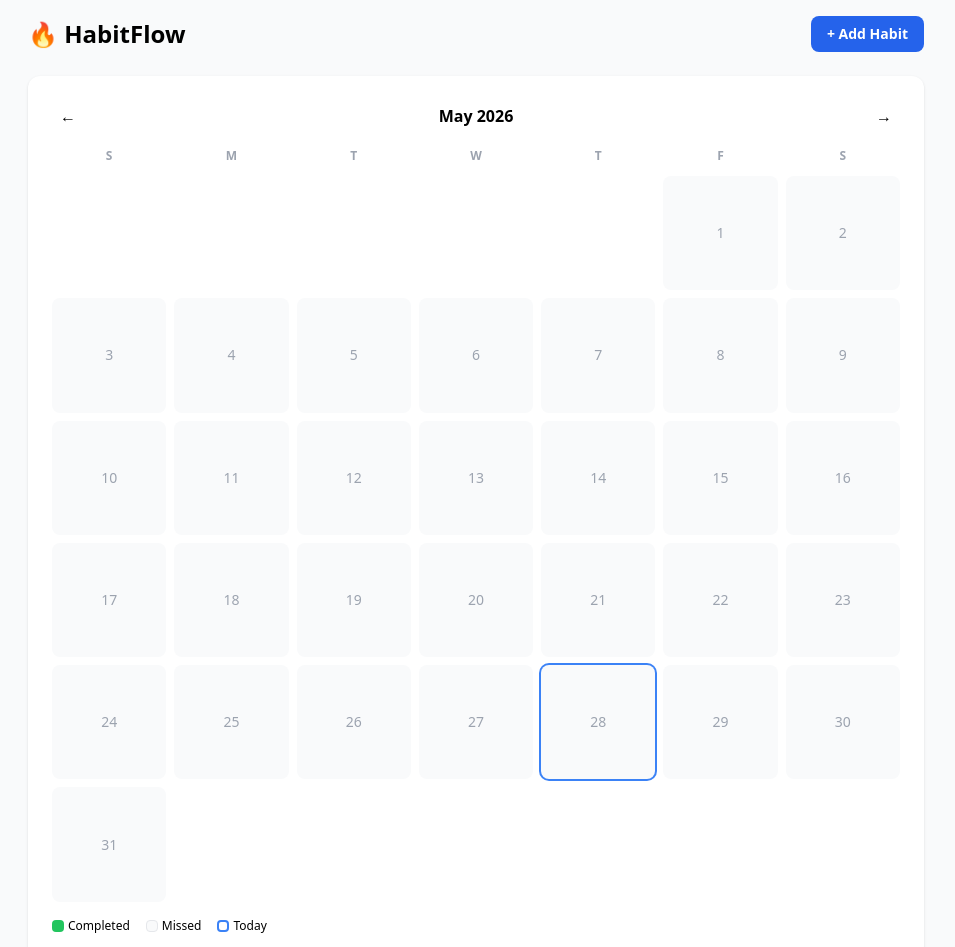
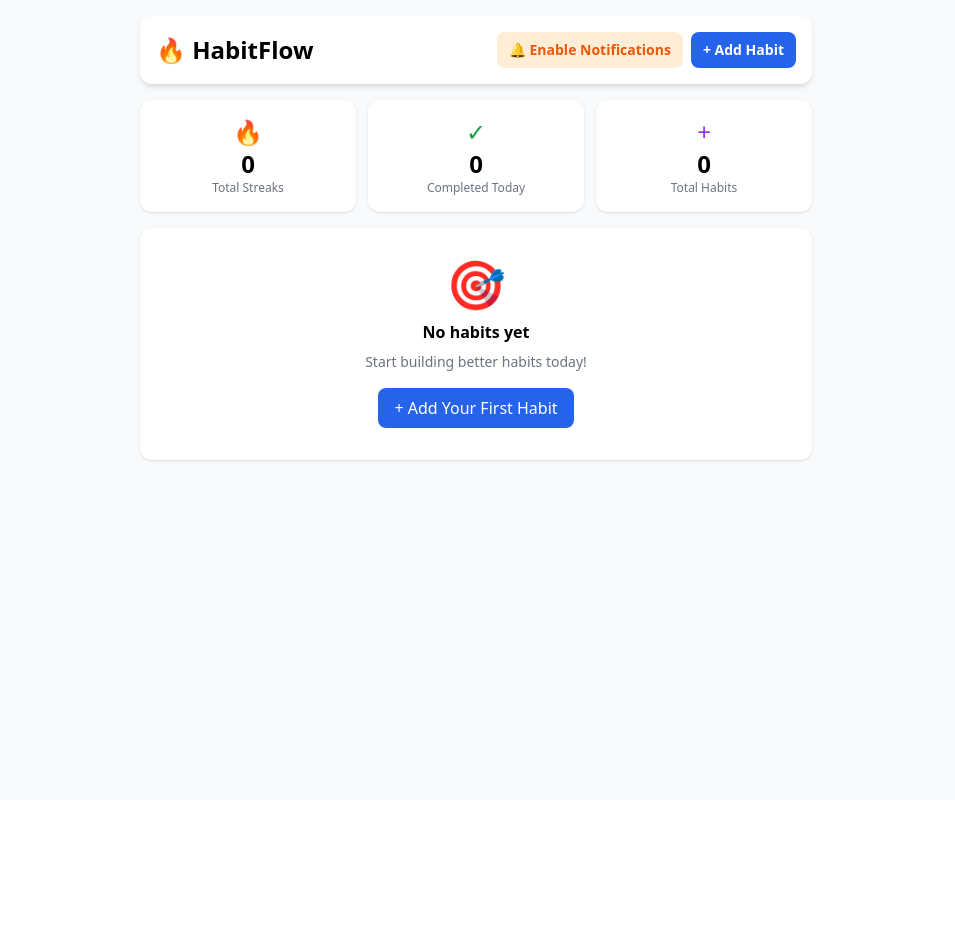
Before and after one commit to pradnyajadhav7122-pixel/habit-tracker-, a Next.js app: page / in a window 1280 px wide. Shown: the top 947 px of the page, without its empty margins (164-1119 px from the left). After the commit the page ends 800 px from the top, so only its background shows below. Built offline with nearby package versions, Linux system fonts and the light colour scheme.

Commit message:
FINAL: Full app with photo calendar streak categories

```diff
--- a/src/app/page.js
+++ b/src/app/page.js
@@ -7,6 +7,7 @@ export default function Home() {
   const [habitCategory, setHabitCategory] = useState('Health')
   const [habitImage, setHabitImage] = useState(null)
   const [showAdd, setShowAdd] = useState(false)
+  const [notificationsEnabled, setNotificationsEnabled] = useState(false)
   const [selectedHabitForCal, setSelectedHabitForCal] = useState(null)
   const [currentMonth, setCurrentMonth] = useState(new Date())
 
@@ -19,11 +20,34 @@ export default function Home() {
       setHabits(parsedHabits)
       if (parsedHabits.length > 0) setSelectedHabitForCal(parsedHabits[0])
     }
+    if ('Notification' in window) {
+      setNotificationsEnabled(Notification.permission === 'granted')
+    }
   }, [])
 
   useEffect(() => {
     localStorage.setItem('habitflow-data', JSON.stringify(habits))
   }, [habits])
+
+  useEffect(() => {
+    const interval = setInterval(() => {
+      const now = new Date()
+      if (now.getHours() === 21 && now.getMinutes() === 0 && notificationsEnabled) {
+        new Notification('HabitFlow Reminder 🔥', {
+          body: 'Check your habits for today!',
+          icon: '/icon-192x192.png'
+        })
+      }
+    }, 60000)
+    return () => clearInterval(interval)
+  }, [notificationsEnabled])
+
+  const enableNotifications = async () => {
+    if ('Notification' in window) {
+      const permission = await Notification.requestPermission()
+      setNotificationsEnabled(permission === 'granted')
+    }
+  }
 
   const handleImageUpload = (e) => {
     const file = e.target.files[0]
@@ -74,6 +98,13 @@ export default function Home() {
   }
 
   const today = new Date().toISOString().split('T')[0]
+  const totalStreaks = habits.reduce((sum, h) => sum + h.completedDates.length, 0)
+  const completedToday = habits.filter(h => h.completedDates.includes(today)).length
+
+  const categoryData = categories.map(cat => ({
+    name: cat,
+    count: habits.filter(h => h.category === cat).length
+  })).filter(c => c.count > 0)
 
   const getDaysInMonth = (date) => {
     const year = date.getFullYear()
@@ -96,19 +127,109 @@ export default function Home() {
 
   return (
     <div className="min-h-screen bg-gray-50 p-4">
-      <div className="max-w-4xl mx-auto">
-        <div className="flex justify-between items-center mb-6">
+      <div className="max-w-2xl mx-auto">
+        <div className="bg-white rounded-xl shadow-md p-4 mb-4">
+          <div className="flex justify-between items-center">
             <h1 className="text-2xl font-bold flex items-center gap-2">🔥 HabitFlow</h1>
+            <div className="flex gap-2">
+              <button
+                onClick={enableNotifications}
+                className={`px-3 py-2 rounded-lg text-sm font-semibold ${notificationsEnabled? 'bg-green-100 text-green-600' : 'bg-orange-100 text-orange-600'}`}
+              >
+                🔔 {notificationsEnabled? 'Notifications On' : 'Enable Notifications'}
+              </button>
               <button
                 onClick={() => setShowAdd(true)}
-            className="bg-blue-600 text-white px-4 py-2 rounded-lg text-sm font-semibold"
+                className="bg-blue-600 text-white px-3 py-2 rounded-lg text-sm font-semibold"
               >
                 + Add Habit
               </button>
             </div>
+          </div>
+        </div>
 
-        {/* CALENDAR VAR - EXACT PHOTO SARKHA */}
-        <div className="bg-white rounded-xl p-6 shadow mb-6">
+        <div className="grid grid-cols-3 gap-3 mb-4">
+          <div className="bg-white rounded-xl p-4 text-center shadow">
+            <div className="text-2xl">🔥</div>
+            <div className="text-2xl font-bold">{totalStreaks}</div>
+            <div className="text-xs text-gray-500">Total Streaks</div>
+          </div>
+          <div className="bg-white rounded-xl p-4 text-center shadow">
+            <div className="text-2xl text-green-600">✓</div>
+            <div className="text-2xl font-bold">{completedToday}</div>
+            <div className="text-xs text-gray-500">Completed Today</div>
+          </div>
+          <div className="bg-white rounded-xl p-4 text-center shadow">
+            <div className="text-2xl text-purple-600">+</div>
+            <div className="text-2xl font-bold">{habits.length}</div>
+            <div className="text-xs text-gray-500">Total Habits</div>
+          </div>
+        </div>
+
+        {habits.length > 0 && (
+          <div className="bg-white rounded-xl p-4 shadow mb-4">
+            <div className="grid grid-cols-1 md:grid-cols-2 gap-6">
+              <div>
+                <h3 className="font-bold mb-3">Streak Chart</h3>
+                {habits.map(habit => (
+                  <div key={habit.id} className="mb-3 flex items-center gap-2">
+                    {habit.image && (
+                      <img src={habit.image} alt={habit.name} className="w-8 h-8 rounded object-cover" />
+                    )}
+                    <div className="flex-1">
+                      <div className="flex justify-between text-sm mb-1">
+                        <span className="font-medium">{habit.name}</span>
+                        <span className="text-gray-500">{habit.completedDates.length} days</span>
+                      </div>
+                      <div className="w-full bg-gray-200 rounded-full h-2">
+                        <div
+                          className="bg-blue-600 h-2 rounded-full transition-all"
+                          style={{width: `${Math.min(habit.completedDates.length * 5, 100)}%`}}
+                        ></div>
+                      </div>
+                    </div>
+                  </div>
+                ))}
+              </div>
+
+              <div>
+                <h3 className="font-bold mb-3">Categories</h3>
+                {categoryData.length > 0? categoryData.map(cat => (
+                  <div key={cat.name} className="mb-3">
+                    <div className="flex justify-between text-sm mb-1">
+                      <span className="font-medium">{cat.name}</span>
+                      <span className="text-gray-500">{cat.count} habits</span>
+                    </div>
+                    <div className="w-full bg-gray-200 rounded-full h-2">
+                      <div
+                        className="bg-purple-600 h-2 rounded-full transition-all"
+                        style={{width: `${(cat.count / habits.length) * 100}%`}}
+                      ></div>
+                    </div>
+                  </div>
+                )) : <p className="text-sm text-gray-400">No categories yet</p>}
+              </div>
+            </div>
+          </div>
+        )}
+
+        {habits.length > 0 && (
+          <div className="bg-white rounded-xl p-4 shadow mb-4">
+            <div className="flex gap-2 mb-4 overflow-x-auto pb-2">
+              {habits.map(habit => (
+                <button
+                  key={habit.id}
+                  onClick={() => setSelectedHabitForCal(habit)}
+                  className={`px-3 py-1 rounded-lg text-sm whitespace-nowrap transition-all flex items-center gap-1 ${selectedHabitForCal?.id === habit.id? 'bg-blue-600 text-white' : 'bg-gray-100 hover:bg-gray-200'}`}
+                >
+                  {habit.image && <img src={habit.image} alt="" className="w-4 h-4 rounded" />}
+                  {habit.name}
+                </button>
+              ))}
+            </div>
+
+            {selectedHabitForCal && (
+              <>
                 <div className="flex justify-between items-center mb-4">
                   <button
                     onClick={() => setCurrentMonth(new Date(currentMonth.getFullYear(), currentMonth.getMonth() - 1))}
@@ -116,8 +237,9 @@ export default function Home() {
                   >
                     ←
                   </button>
-            <h3 className="font-bold text-center">
-              {currentMonth.toLocaleDateString('en-US', { month: 'long', year: 'numeric' })}
+                  <h3 className="font-bold text-center flex items-center gap-2">
+                    {selectedHabitForCal.image && <img src={selectedHabitForCal.image} alt="" className="w-6 h-6 rounded" />}
+                    {selectedHabitForCal.name} - {currentMonth.toLocaleDateString('en-US', { month: 'long', year: 'numeric' })}
                   </h3>
                   <button
                     onClick={() => setCurrentMonth(new Date(currentMonth.getFullYear(), currentMonth.getMonth() + 1))}
@@ -127,16 +249,16 @@ export default function Home() {
                   </button>
                 </div>
 
-          <div className="grid grid-cols-7 gap-2 text-center text-xs font-semibold text-gray-400 mb-3">
+                <div className="grid grid-cols-7 gap-1 text-center text-xs font-semibold text-gray-500 mb-2">
                   {['S', 'M', 'T', 'W', 'T', 'F', 'S'].map((d, i) => <div key={i}>{d}</div>)}
                 </div>
 
-          <div className="grid grid-cols-7 gap-2">
+                <div className="grid grid-cols-7 gap-1">
                   {getDaysInMonth(currentMonth).map((date, idx) => (
                     <div key={idx} className="aspect-square">
                       {date && (
-                  <div className={`h-full w-full rounded-lg flex items-center justify-center text-sm
-                    ${selectedHabitForCal && isDateCompleted(selectedHabitForCal, date)? 'bg-green-500 text-white font-bold' : 'bg-gray-50 text-gray-400'}
+                        <div className={`h-full w-full rounded flex items-center justify-center text-sm transition-all
+                          ${isDateCompleted(selectedHabitForCal, date)? 'bg-green-500 text-white font-bold' : 'bg-gray-50 hover:bg-gray-100'}
                           ${date.toISOString().split('T')[0] === today? 'ring-2 ring-blue-500' : ''}`}>
                           {date.getDate()}
                         </div>
@@ -144,24 +266,12 @@ export default function Home() {
                     </div>
                   ))}
                 </div>
+              </>
+            )}
+          </div>
+        )}
 
-          <div className="flex gap-4 mt-4 text-xs">
-            <div className="flex items-center gap-1">
-              <div className="w-3 h-3 bg-green-500 rounded"></div>
-              <span>Completed</span>
-            </div>
-            <div className="flex items-center gap-1">
-              <div className="w-3 h-3 bg-gray-50 rounded border"></div>
-              <span>Missed</span>
-            </div>
-            <div className="flex items-center gap-1">
-              <div className="w-3 h-3 border-2 border-blue-500 rounded"></div>
-              <span>Today</span>
-            </div>
-          </div>
-        </div>
-
-        {/* HABIT CARDS - MOTHA PHOTO SAKAT */}
+        <div className="space-y-3">
           {habits.length === 0? (
             <div className="bg-white rounded-xl p-8 text-center shadow">
               <div className="text-5xl mb-3">🎯</div>
@@ -172,50 +282,39 @@ export default function Home() {
               </button>
             </div>
           ) : (
-          <div className="grid grid-cols-1 md:grid-cols-2 gap-4">
-            {habits.map(habit => {
+            habits.map(habit => {
               const isDone = habit.completedDates.includes(today)
               return (
-                <div key={habit.id} className="bg-white rounded-xl shadow overflow-hidden">
+                <div key={habit.id} className="bg-white rounded-xl p-4 shadow flex justify-between items-center">
+                  <div className="flex items-center gap-3">
                     {habit.image && (
-                    <img src={habit.image} alt={habit.name} className="w-full h-48 object-cover" />
+                      <img src={habit.image} alt={habit.name} className="w-12 h-12 rounded-lg object-cover" />
                     )}
-                  <div className="p-4">
-                    <div className="flex justify-between items-start mb-2">
                     <div>
-                        <h3 className="font-bold text-lg">{habit.name}</h3>
-                        <p className="text-sm text-gray-500">{habit.category}</p>
+                      <h3
+                        onClick={() => setSelectedHabitForCal(habit)}
+                        className="font-semibold cursor-pointer hover:text-blue-600 transition-colors"
+                      >
+                        {habit.name}
+                      </h3>
+                      <p className="text-sm text-gray-500">Streak: {habit.completedDates.length} days | {habit.category}</p>
                     </div>
-                      <button onClick={() => deleteHabit(habit.id)} className="text-red-500 hover:bg-red-50 p-1 rounded">🗑️</button>
                   </div>
-
-                    <div className="flex items-center gap-1 text-orange-600 text-sm mb-3">
-                      <span>🔥</span>
-                      <span>{habit.completedDates.length} Day Streak</span>
-                    </div>
-
                   <div className="flex gap-2">
                     <button
                       onClick={() => toggleHabit(habit.id)}
-                        className={`flex-1 py-2 rounded-lg font-semibold text-sm ${isDone? 'bg-green-100 text-green-700' : 'bg-gray-100 hover:bg-gray-200'}`}
+                      className={`px-4 py-2 rounded-lg font-semibold transition-all ${isDone? 'bg-green-100 text-green-700' : 'bg-gray-100 hover:bg-gray-200'}`}
                     >
                       {isDone? '✓ Done' : 'Mark Done'}
                     </button>
-                      <button
-                        onClick={() => setSelectedHabitForCal(habit)}
-                        className="flex-1 py-2 rounded-lg font-semibold text-sm bg-blue-50 text-blue-600 hover:bg-blue-100"
-                      >
-                        📅 View Calendar
-                      </button>
-                    </div>
+                    <button onClick={() => deleteHabit(habit.id)} className="text-red-500 px-2 hover:bg-red-50 rounded">🗑️</button>
                   </div>
                 </div>
               )
-            })}
+            })
+          )}
         </div>
-        )}
 
-        {/* ADD HABIT POPUP */}
         {showAdd && (
           <div className="fixed inset-0 bg-black bg-opacity-50 flex items-center justify-center p-4 z-50">
             <div className="bg-white rounded-xl p-6 w-full max-w-sm">
```
Lines whose indentation alone changed are shown as unchanged.
